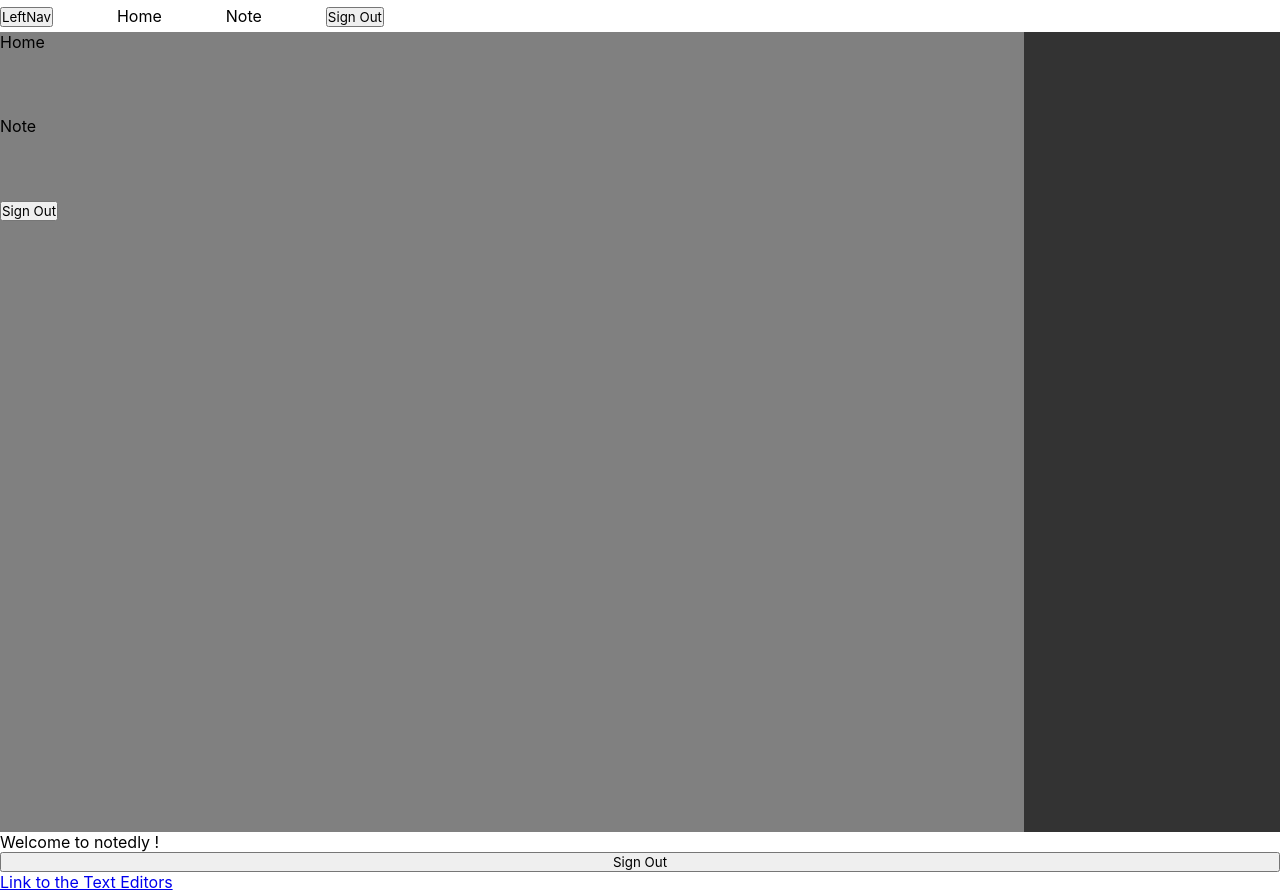
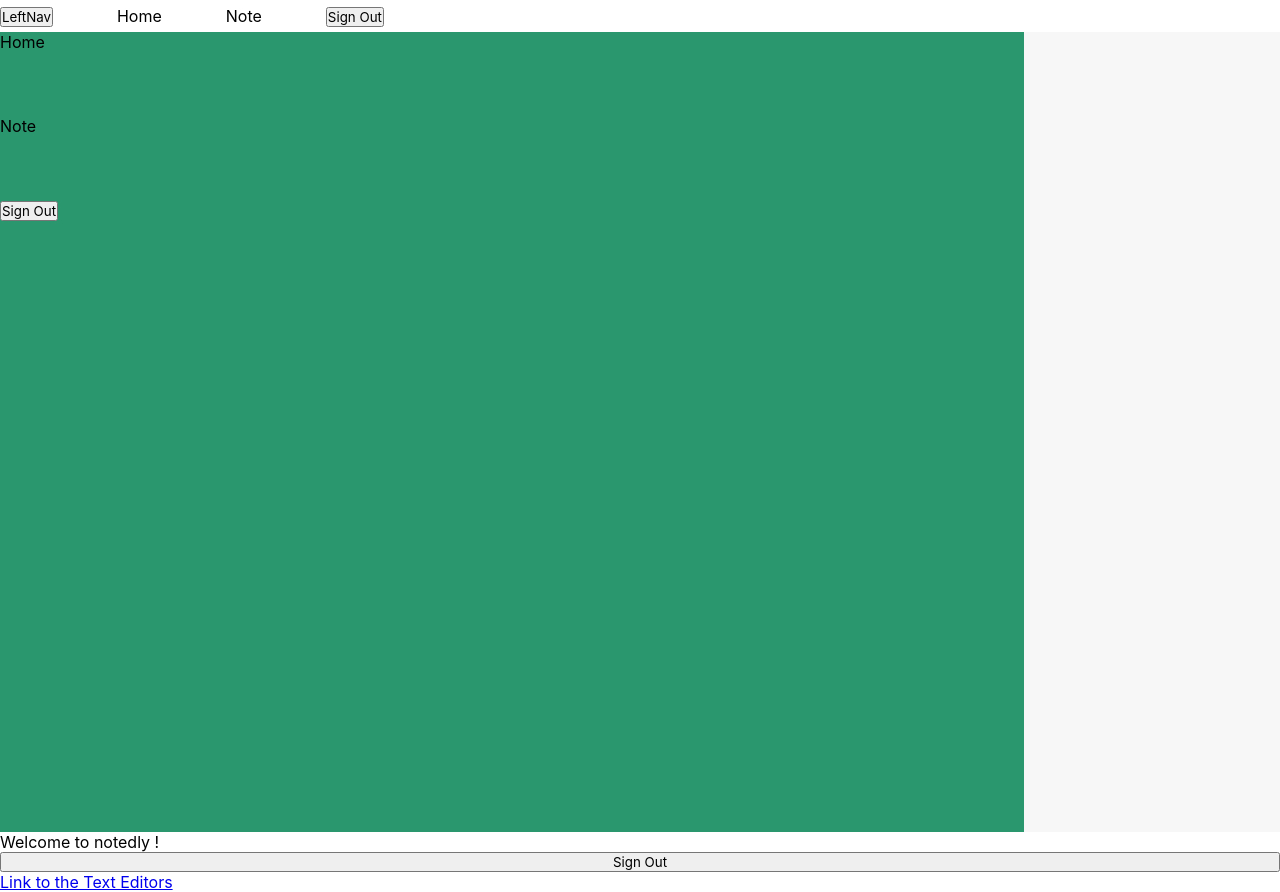
Before and after one commit to robinwettstaedt/notedly-frontend, a Next.js app: page / in a window 1280 px wide. Both pictures are taken after a click on the button "LeftNav". Built offline with nearby package versions, Linux system fonts and the light colour scheme; no server answers.

Commit message:
svg issues

```diff
--- a/components/Navigation/LeftNav/LeftNav.tsx
+++ b/components/Navigation/LeftNav/LeftNav.tsx
@@ -50,9 +50,9 @@ const StyledLeftNavbar = styled.div`
 
 const LeftNavigation = styled.div`
   height: 100vh;
-  background: grey;
+  background: #2b976e;
   width: 80vw;
-  z-index: 100;
+  z-index: 200;
 `;
 
 const StyledUl = styled.ul`
--- a/components/Navigation/LeftNav/LeftNavBackdrop.tsx
+++ b/components/Navigation/LeftNav/LeftNavBackdrop.tsx
@@ -19,6 +19,6 @@ const Backdrop = styled.div`
   position: absolute;
   width: 100%;
   height: 100%;
-  background: rgba(0, 0, 0, 0.8);
-  z-index: 99;
+  background: rgba(158, 158, 158, 0.082);
+  z-index: 199;
 `;
--- a/pages/note/index.tsx
+++ b/pages/note/index.tsx
@@ -1,5 +1,4 @@
-import NewTextEditorLight from '../../components/TextEditor/TextEditorLight';
-import NewTextEditorDark from '../../components/TextEditor/TextEditorDark';
+import TextEditorDark from '../../components/TextEditor/TextEditorDark';
 import usePrivateRoute from '../../lib/hooks/usePrivateRoute';
 
 const Note = () => {
@@ -7,8 +6,7 @@ const Note = () => {
 
   return (
     <div>
-      <NewTextEditorDark />
-      {/* <NewTextEditorLight /> */}
+      <TextEditorDark noteID="hi" />
     </div>
   );
 };
```
Also changed, not shown: pages/note/notes/index.tsx (added, +14 -0 lines), pages/notebook/index.tsx (added, +14 -0 lines).
